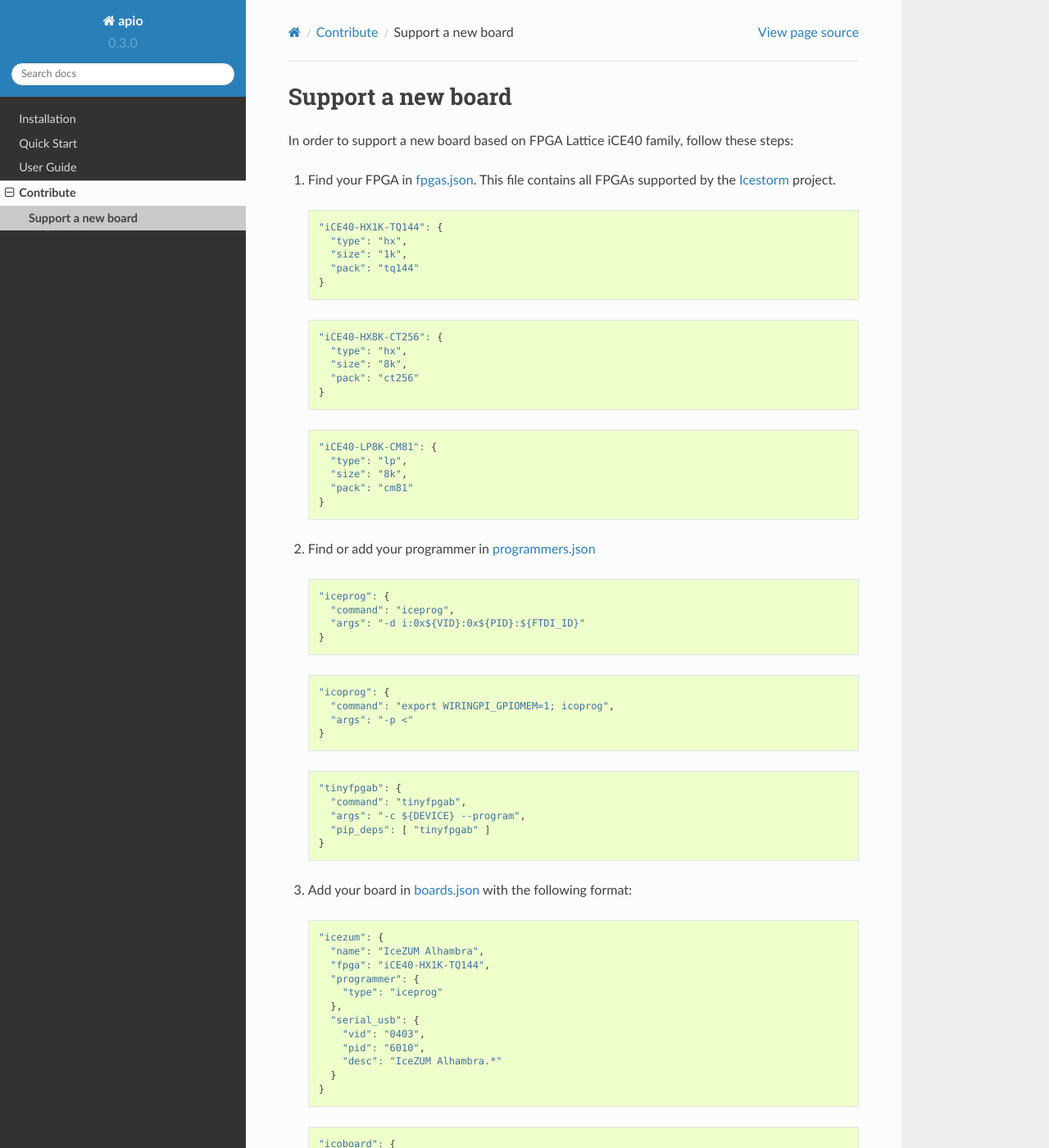
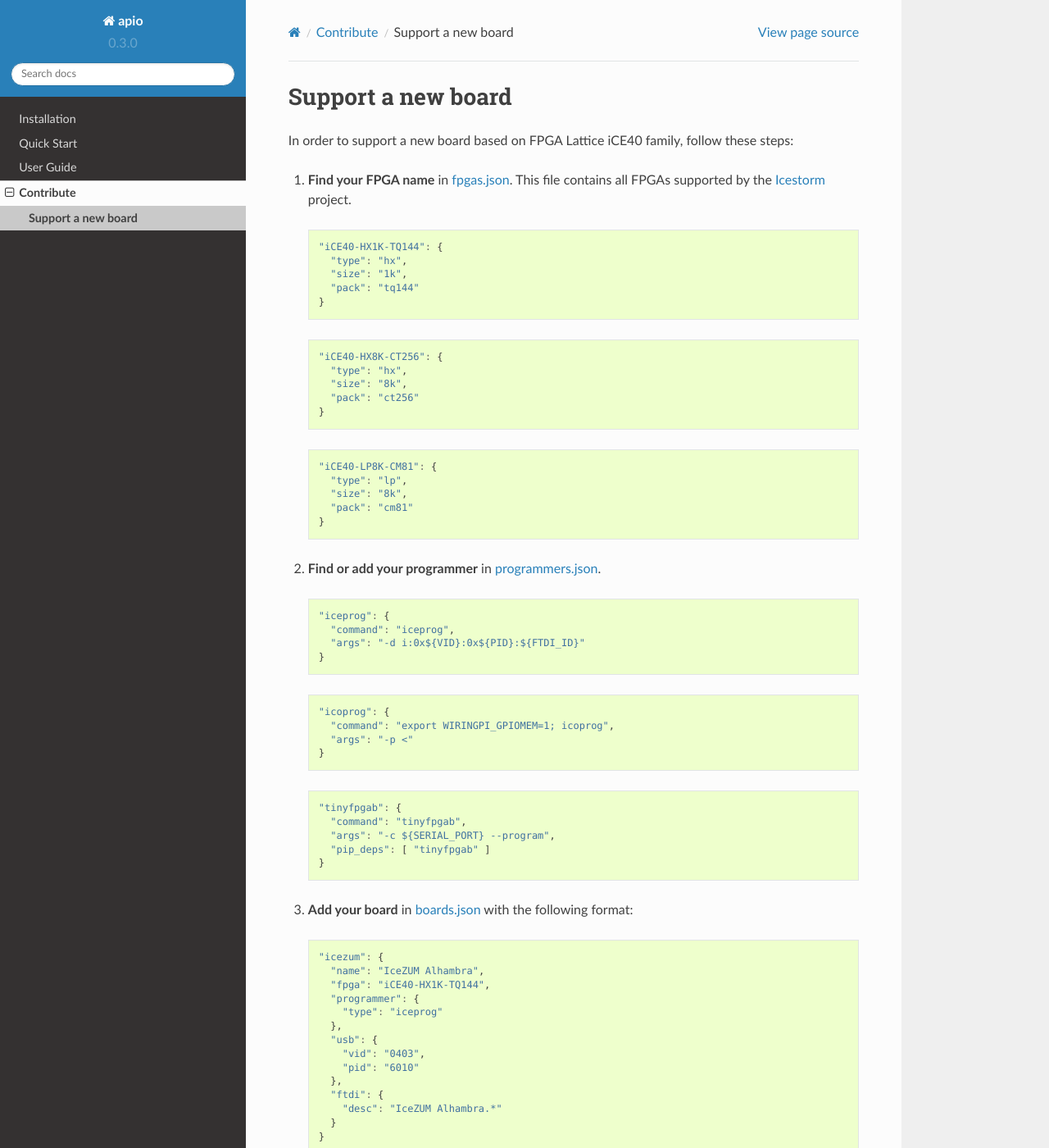
Before and after one commit to FPGAwars/apio, a Sphinx documentation site: the page built from docs/source/contribute/support_new_board.rst, in a window 1280 px wide and 1400 px high. Shown: the whole window at 82% size. Built offline with Sphinx 7.4.7 and the Read the Docs theme 2.0.0, drawn with Linux system fonts in a browser that asks for light colours.

Commit message:
Update docs

```diff
--- a/docs/source/contribute/support_new_board.rst
+++ b/docs/source/contribute/support_new_board.rst
@@ -5,7 +5,7 @@ Support a new board
 
 In order to support a new board based on FPGA Lattice iCE40 family, follow these steps:
 
-1. Find your FPGA in `fpgas.json <https://github.com/FPGAwars/apio/blob/develop/apio/resources/fpgas.json>`_. This file contains all FPGAs supported by the `Icestorm <http://www.clifford.at/icestorm>`_ project.
+1. **Find your FPGA name** in `fpgas.json <https://github.com/FPGAwars/apio/blob/develop/apio/resources/fpgas.json>`_. This file contains all FPGAs supported by the `Icestorm <http://www.clifford.at/icestorm>`_ project.
 
   .. code-block:: javascript
 
@@ -31,7 +31,7 @@ In order to support a new board based on FPGA Lattice iCE40 family, follow these
       "pack": "cm81"
     }
 
-2. Find or add your programmer in `programmers.json <https://github.com/FPGAwars/apio/blob/develop/apio/resources/programmers.json>`_
+2. **Find or add your programmer** in `programmers.json <https://github.com/FPGAwars/apio/blob/develop/apio/resources/programmers.json>`_.
 
   .. code-block:: javascript
 
@@ -51,11 +51,11 @@ In order to support a new board based on FPGA Lattice iCE40 family, follow these
 
     "tinyfpgab": {
       "command": "tinyfpgab",
-      "args": "-c ${DEVICE} --program",
+      "args": "-c ${SERIAL_PORT} --program",
       "pip_deps": [ "tinyfpgab" ]
     }
 
-3. Add your board in `boards.json <https://github.com/FPGAwars/apio/blob/develop/apio/resources/boards.json>`_ with the following format:
+3. **Add your board** in `boards.json <https://github.com/FPGAwars/apio/blob/develop/apio/resources/boards.json>`_ with the following format:
 
   .. code-block:: javascript
 
@@ -65,9 +65,11 @@ In order to support a new board based on FPGA Lattice iCE40 family, follow these
       "programmer": {
         "type": "iceprog"
       },
-      "serial_usb": {
+      "usb": {
         "vid": "0403",
-        "pid": "6010",
+        "pid": "6010"
+      },
+      "ftdi": {
         "desc": "IceZUM Alhambra.*"
       }
     }
--- a/docs/source/user_guide/env_commands/cmd_drivers.rst
+++ b/docs/source/user_guide/env_commands/cmd_drivers.rst
@@ -33,12 +33,12 @@ Options
 .. program:: apio drivers
 
 .. option::
-    -e, --ftdi-enable
+    --ftdi-enable
 
 Enable FPGA drivers.
 
 .. option::
-    -d, --ftdi-disable
+    --ftdi-disable
 
 Disable FPGA drivers.
 
```
Also changed, not shown: other parts of docs/source/contribute/support_new_board.rst (+1 -1 lines), docs/source/user_guide/code_commands/cmd_upload.rst (+2 -6 lines).
